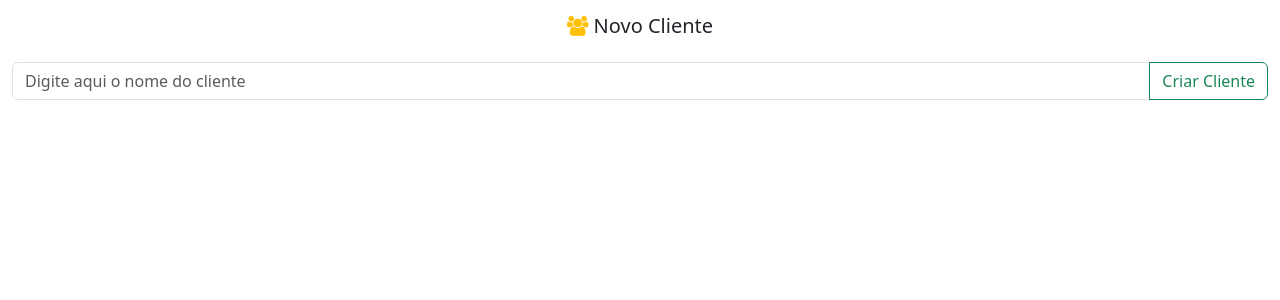
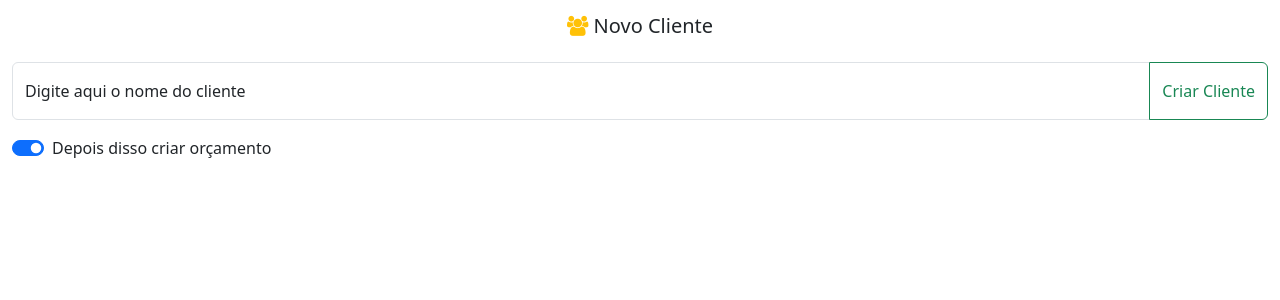
Before and after one commit to rodrigo-salinet/ggtest, a PHP site: page /novo_cliente.php in a window 1280 px wide. Shown: the part 58-358 px from the top of the page. Run offline with PHP 8.4, Linux system fonts and the light colour scheme; a user stored in the database is signed in; data comes from the database, SQL or seed files in the repository; data that the repository does not hold is empty; some libraries are stand-ins or nearby versions.

Commit message:
✨ add redirect novo cliente

```diff
--- a/novo_cliente.php
+++ b/novo_cliente.php
@@ -22,7 +22,7 @@ $id_usuario = $_SESSION['id_usuario'];
 
     <section class="content" id="sec_novo_cliente">
         <div class="container-fluid">
-            <div class="row">
+            <div class="row align-items-center">
                 <div class="col mb-3 text-center">
                     <h5 class="h5 text-center">
                         <i class="fa fa-users text-warning"></i>
@@ -31,11 +31,18 @@ $id_usuario = $_SESSION['id_usuario'];
                 </div>
             </div>
             <form action="adicionar_cliente.php" method="post" id="frm_novo_cliente" name="frm_novo_cliente">
-                <div class="row">
-                    <div class="col mb-3 text-center">
+                <div class="row align-items-center">
+                    <div class="col mb-3">
                         <div class="input-group mb-3">
-                            <input type="text" class="form-control" name="txt_nome_cliente" id="txt_nome_cliente" placeholder="Digite aqui o nome do cliente" />
+                            <div class="form-floating">
+                                <input type="text" class="form-control" name="txt_nome_cliente" id="txt_nome_cliente" placeholder="Digite aqui o nome do cliente" />
+                                <label for="txt_nome_cliente">Digite aqui o nome do cliente</label>
+                            </div>
                             <input type="submit" class="btn btn-outline-success" value="Criar Cliente">
+                        </div>
+                        <div class="form-check form-switch">
+                            <input class="form-check-input" type="checkbox" role="switch" name="chk_redirect" id="chk_redirect" checked />
+                            <label class="form-check-label" for="chk_redirect">Depois disso criar orçamento</label>
                         </div>
                     </div>
                 </div>
```
